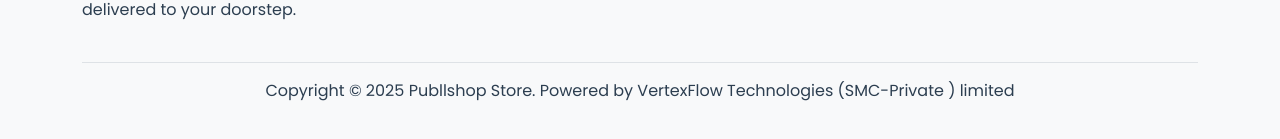
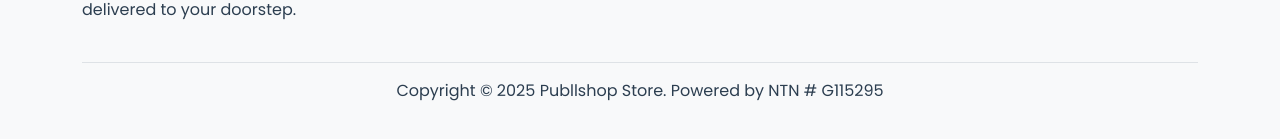
Before and after one commit to xxxxlu/publlshop, a Vue app: page / in a window 1280 px wide. Shown: the part 2562-2701 px from the top of the page. Built offline with nearby package versions, Linux system fonts and the light colour scheme.

Commit message:
docs: 更新页脚版权信息中的公司名称

```diff
--- a/src/App.vue
+++ b/src/App.vue
@@ -59,7 +59,7 @@
           </div>
         </div>
         <div class="text-center mt-4 pt-3 border-top">
-          <p>Copyright © {{ new Date().getFullYear() }} Publlshop Store. Powered by VertexFlow Technologies (SMC-Private ) limited</p>
+          <p>Copyright © {{ new Date().getFullYear() }} Publlshop Store. Powered by NTN # G115295</p>
         </div>
       </div>
     </footer>
```
